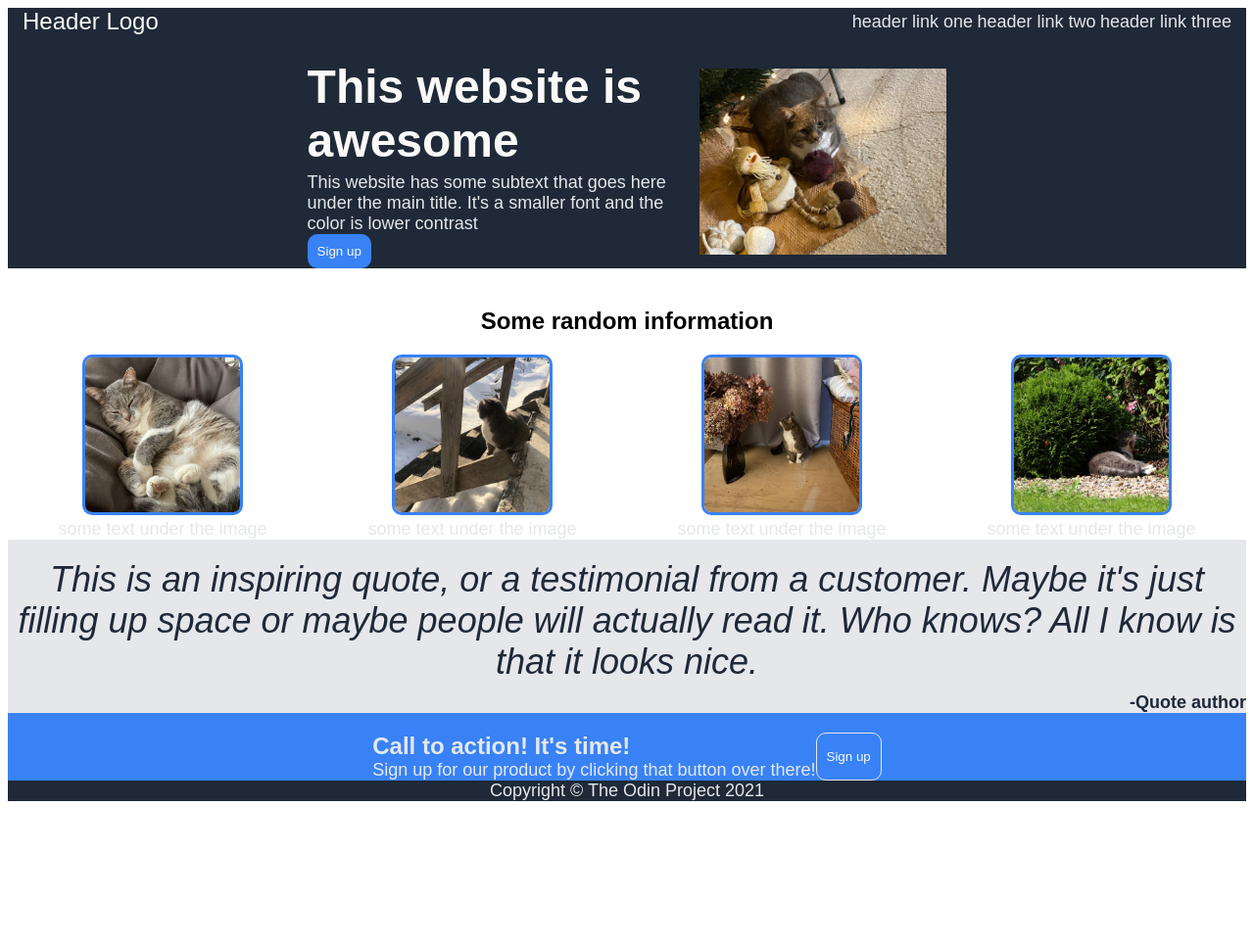
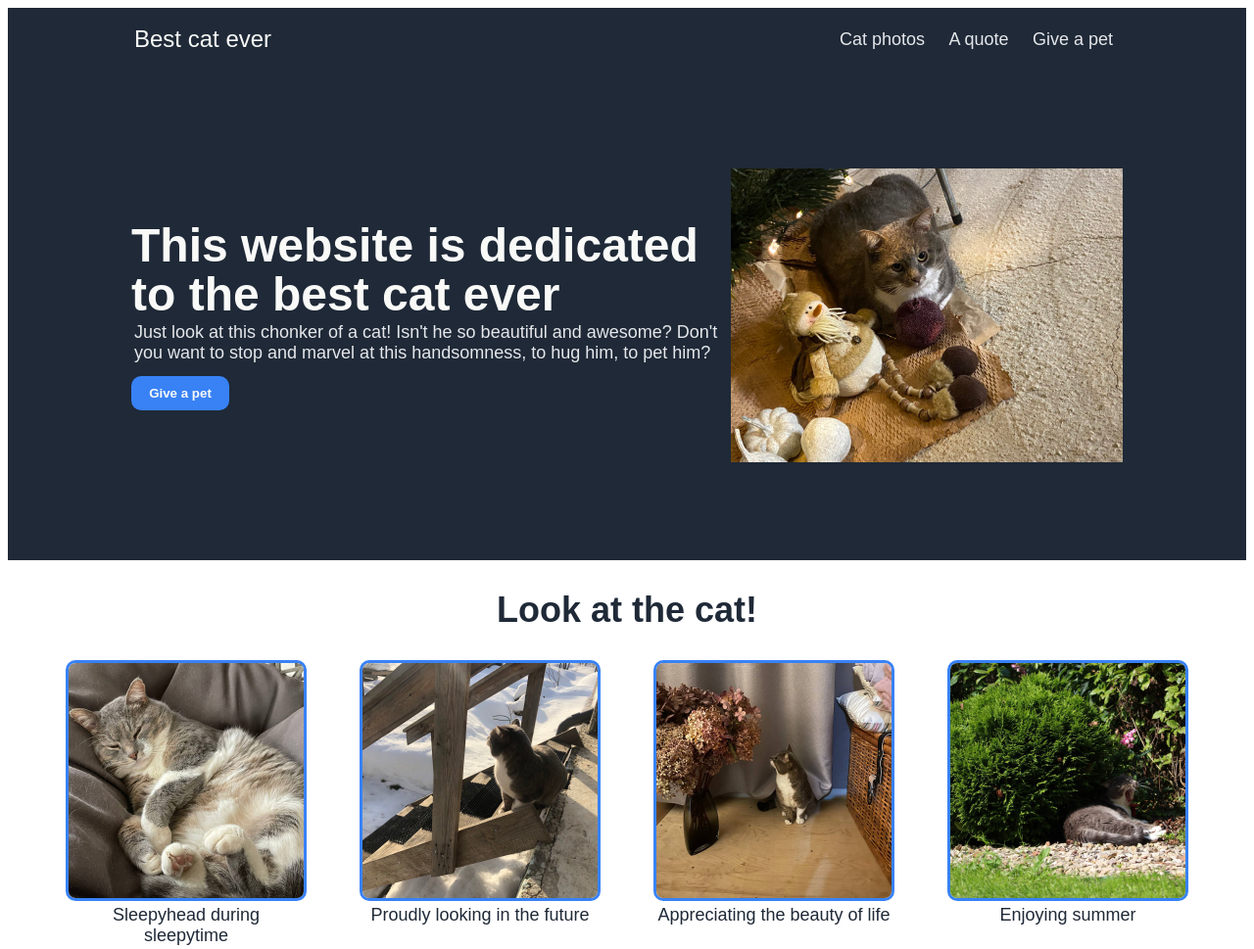
Before and after one commit to DSPokrovskii/project-landing-page, a plain HTML site: page index.html in a window 1280 px wide. Shown: the top 969 px of the page at 98% size. Before the commit the page ends 826 px from the top, so only its background shows below. Drawn offline with Linux system fonts and the light colour scheme.

Commit message:
Fix styling and descriptions

```diff
--- a/index.html
+++ b/index.html
@@ -4,67 +4,67 @@
 <head>
 	<meta charset="UTF-8">
 	<meta name="viewport" content="width=device-width, initial-scale=1.0">
-	<title>landing page</title>
+	<title>Cat landing page</title>
 	<link rel="stylesheet" href="styles/style.css">
 </head>
 
 <body>
-	<div class="header">
-		<p>Header Logo</p>
-		<div class="links">
-			<a href="" class="link-one">header link one</a>
-			<a href="" class="link-one">header link two</a>
-			<a href="" class="link-one">header link three</a>
+	<div class="beginning">
+		<div class="header">
+			<p>Best cat ever</p>
+			<div class="links">
+				<a href="#photos" class="link-one">Cat photos</a>
+				<a href="#quote" class="link-one">A quote</a>
+				<a href="#pet" class="link-one">Give a pet</a>
+			</div>
+		</div>
+		<div class="first-page">
+			<div class="first-page-content">
+				<h1>This website is dedicated to the best cat ever</h1>
+				<p>Just look at this chonker of a cat! Isn't he so beautiful and awesome? Don't you want to stop and
+					marvel at this handsomness, to hug him, to pet him?</p>
+				<button class="first">Give a pet</button>
+			</div>
+			<img src="img/Gift_cat.jpg" width="1280" alt="cat sitting on the floor under the Christmas Tree">
 		</div>
 	</div>
-	<div class="first-page">
-		<img src="img/Gift_cat.jpg" width="1280" alt="cat sitting on the floor under the Christmas Tree">
-		<div class="first-page-content">
-			<h1>This website is awesome</h1>
-			<p>This website has some subtext that goes here under the main title. It's a smaller font and the color is
-				lower
-				contrast</p>
-			<button class="first">Sign up</button>
+	<div class="second-page" id="photos">
+		<h2>Look at the cat!</h2>
+		<div class="second-page-content">
+			<div class="image-block">
+				<img src="img/cat-1.jpg" alt="this is a placeholder for an image">
+				<p>Sleepyhead during sleepytime</p>
+			</div>
+			<div class="image-block">
+				<img src="img/cat-2.jpg" alt="this is a placeholder for an image">
+				<p>Proudly looking in the future</p>
+			</div>
+			<div class="image-block">
+				<img src="img/cat-3.jpg" alt="this is a placeholder for an image">
+				<p>Appreciating the beauty of life</p>
+			</div>
+			<div class="image-block">
+				<img src="img/cat-4.jpg" alt="this is a placeholder for an image">
+				<p>Enjoying summer</p>
+			</div>
+		</div>
+	</div>
+	<div class="third-page" id="quote">
+		<div class="third-page-content">
+			<p class="third-page-one">The first time I've seen him, I knew: this cat has come to stay. From then
+				on I've done everything in my power to make him at home. And lo and behold: here he is now, a part of
+				the family. I'm not sure what I did to deserve him, but I know that as long as he is here everyhing is
+				alright with the world.</p>
+			<p class="third-page-two">-A certain someone, the owner of the cat</p>
 		</div>
 	</div>
 
-	<div class="second-page">
-		<h2>Some random information</h2>
-		<div class="second-page-content">
-			<div class="image-block">
-				<img src="img/cat-1.jpg" alt="this is a placeholder for an image">
-				<p>some text under the image</p>
-			</div>
-			<div class="image-block">
-				<img src="img/cat-2.jpg" alt="this is a placeholder for an image">
-				<p>some text under the image</p>
-			</div>
-			<div class="image-block">
-				<img src="img/cat-3.jpg" alt="this is a placeholder for an image">
-				<p>some text under the image</p>
-			</div>
-			<div class="image-block">
-				<img src="img/cat-4.jpg" alt="this is a placeholder for an image">
-				<p>some text under the image</p>
-			</div>
+	<div class="fourth-page" id="pet">
+		<div class="fourth-page-content">
+			<p class="fourth-page-one">Do you want to give him a pet? Now is the time!</p>
+			<p class="fourth-page-two">Click the button and the cat will be given a pet!</p>
 		</div>
-	</div>
-	<div class="third-page">
-		<div class="third-page-content">
-			<p class="third-page-one">This is an inspiring quote, or a testimonial from a customer. Maybe it's just
-				filling up
-				space or
-				maybe people will actually read it. Who knows? All I know is that it looks nice.</p>
-			<p class="third-page-two">-Quote author</p>
-		</div>
-	</div>
-
-	<div class="fourth-page">
-		<div class="fourth-page-content">
-			<p class="fourth-page-one">Call to action! It's time!</p>
-			<p class="fourth-page-two">Sign up for our product by clicking that button over there!</p>
-		</div>
-		<button class="second">Sign up</button>
+		<button class="second">Give a pet</button>
 	</div>
 
 	<div class="footer">
--- a/styles/style.css
+++ b/styles/style.css
@@ -3,41 +3,53 @@ body {
 	flex-direction: column;
 	min-height: 100vh;
 	font-family: Arial, Helvetica, sans-serif;
+	justify-content: center;
 }
 
 body>* {
-	padding-top: 20px;
 	flex: 1;
+}
+
+.beginning {
+	background-color: #1F2937;
 }
 
 .header {
 	display: flex;
 	justify-content: space-between;
-	background-color: #1F2937;
 	align-items: center;
-	padding: 0 15px;
+	padding: 15px 0;
+	margin: 0 126px;
+}
+
+.link-one {
+	margin: 0 10px;
 }
 
 .first-page {
-	background-color: #1F2937;
 	display: flex;
-	flex-flow: row-reverse;
-	justify-content: center;
+	flex-direction: row;
 	align-items: center;
+	justify-content: space-between;
+	padding: 100px 0;
+	margin: 0 126px;
 }
 
 .first-page img {
 	flex-shrink: 0;
-	width: 20%;
+	width: 400px;
 }
 
 .first-page-content {
-	max-width: 400px;
+	display: flex;
+	flex-direction: column;
+	flex-grow: 0;
+
 }
 
 .header p {
 	font-size: 24px;
-	color: #f9faf8
+	color: #f9faf8;
 }
 
 .second-page {
@@ -49,35 +61,52 @@ body>* {
 
 .second-page-content {
 	display: flex;
+	flex-wrap: wrap;
 	justify-content: center;
-	align-items: center;
 	text-align: center;
-	gap: 0;
+}
+
+.image-block {
+	max-width: 300px;
+	margin-bottom: 50px;
+}
+
+.image-block p {
+	margin: 0 30px;
 }
 
 .image-block img {
 	border: solid #3882f6;
 	border-radius: 10px;
-	max-width: 50%;
+	max-width: 80%;
 }
 
 .third-page {
 	display: flex;
 	background-color: #e5e7eb;
+	justify-content: center;
+	align-items: center;
 }
 
 .third-page-content {
 	display: flex;
 	flex-direction: column;
-	justify-content: center;
 	text-align: center;
-	gap: 10px;
+	width: 1000px;
+}
+
+.third-page-two {
+	margin-right: 50px;
 }
 
 .fourth-page {
 	display: flex;
 	background-color: #3882f6;
-	justify-content: center;
+	justify-content: space-between;
+	align-items: center;
+	margin: 100px 126px;
+	padding: 50px;
+	border-radius: 10px;
 }
 
 .fourth-page-content {
@@ -92,7 +121,7 @@ body>* {
 	justify-content: center;
 	background-color: #1F2937;
 	align-items: center;
-	padding: 0 15px;
+	padding: 30px 15px;
 }
 
 a {
@@ -105,13 +134,25 @@ h1 {
 	font-size: 48px;
 	color: #f9faf8;
 	font-weight: 900;
-	margin: 5px 0;
+	margin: 0;
+	line-height: 50px;
+}
+
+h2 {
+	font-size: 36px;
+	color: #1F2937;
+	font-weight: 900;
+	margin: 30px 0;
 }
 
 p {
 	color: #e5e7eb;
 	font-size: 18px;
-	margin: 0;
+	margin: 3px;
+}
+
+.image-block p {
+	color: #1F2937;
 }
 
 p.third-page-one {
@@ -133,18 +174,22 @@ p.fourth-page-one {
 	font-weight: 900;
 }
 
-p.fourth-page-two {}
 
 button {
 	color: #f9faf8;
 	background-color: #3882f6;
+	font-weight: 900;
 	border: thin;
 	border-radius: 10px;
 	padding: 10px;
 }
 
-button.first {}
+button.first {
+	width: 100px;
+	margin-top: 10px;
+}
 
 button.second {
 	border: solid 1px #e5e7eb;
+	width: 100px;
 }
```
